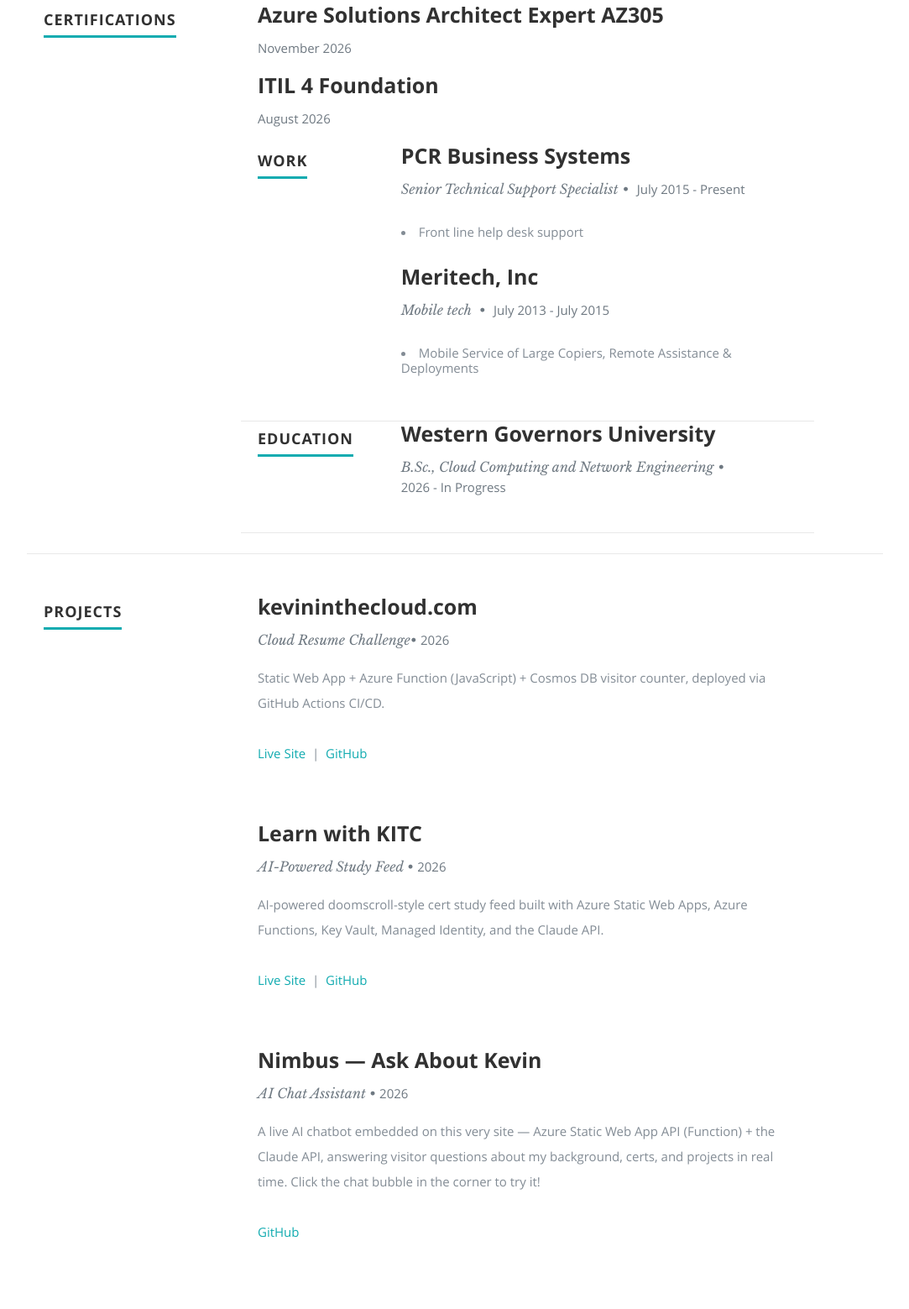
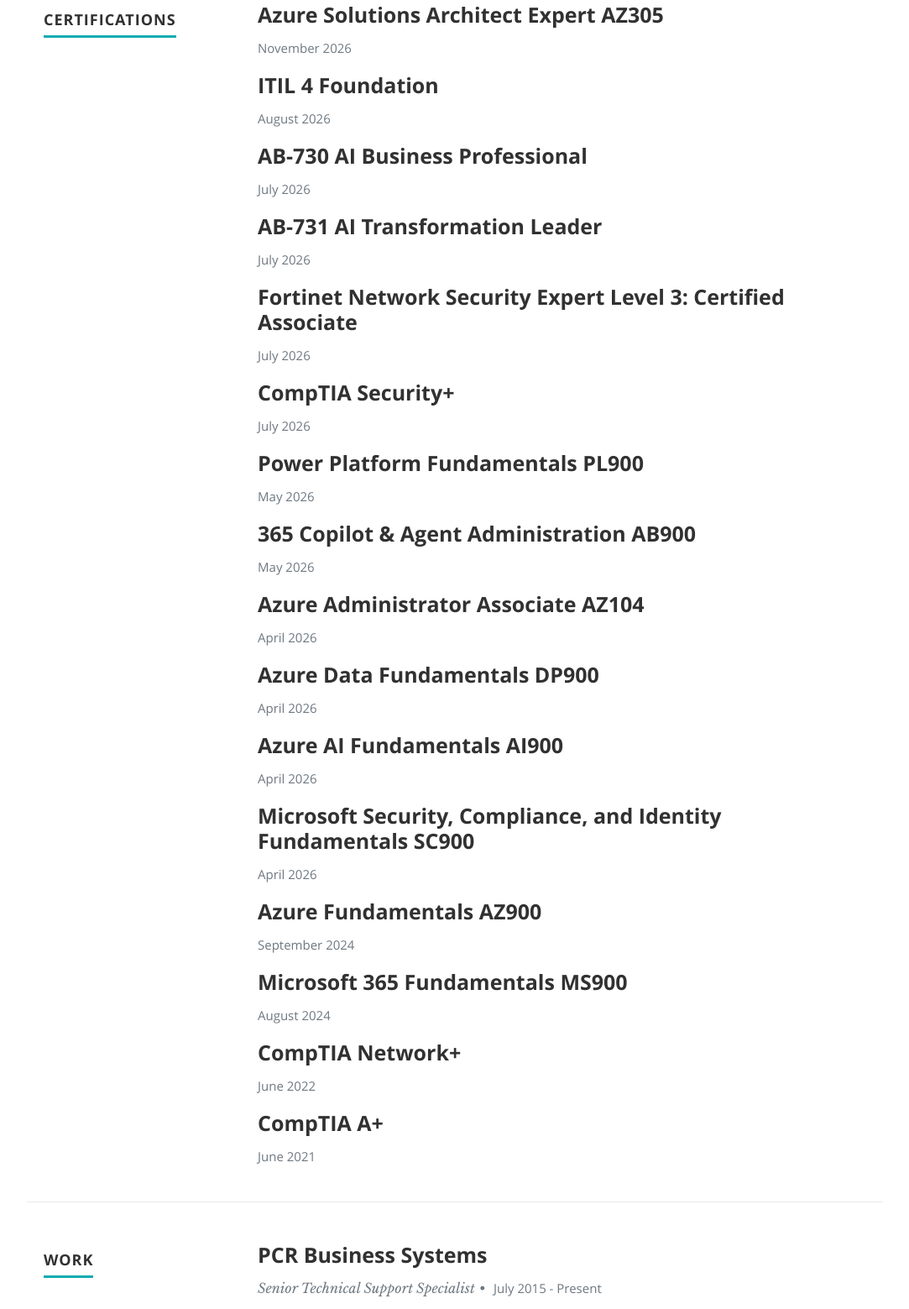
Before and after one commit to kamcqui/azure-resume, a plain HTML site: page frontend/index.html in a window 1280 px wide. Shown: the part 1241-2800 px from the top of the page at 84% size, without its empty margins (98-1181 px from the left). Drawn offline with nearby package versions, Linux system fonts and the light colour scheme; no server answers.

Commit message:
Update Code

```diff
--- a/frontend/index.html
+++ b/frontend/index.html
@@ -133,6 +133,107 @@
          </div>
       </div> <!-- item end -->
 
+      <div class="row item">
+         <div class="twelve columns">
+            <h3>AB-730 AI Business Professional</h3>
+            <p class="info"><em class="date">July 2026</em></p>
+         </div>
+      </div> <!-- item end -->
+
+      <div class="row item">
+         <div class="twelve columns">
+            <h3>AB-731 AI Transformation Leader</h3>
+            <p class="info"><em class="date">July 2026</em></p>
+         </div>
+      </div> <!-- item end -->
+
+      <div class="row item">
+         <div class="twelve columns">
+            <h3>Fortinet Network Security Expert Level 3: Certified Associate</h3>
+            <p class="info"><em class="date">July 2026</em></p>
+         </div>
+      </div> <!-- item end -->
+
+      <div class="row item">
+         <div class="twelve columns">
+            <h3>CompTIA Security+</h3>
+            <p class="info"><em class="date">July 2026</em></p>
+         </div>
+      </div> <!-- item end -->
+
+      <div class="row item">
+         <div class="twelve columns">
+            <h3>Power Platform Fundamentals PL900</h3>
+            <p class="info"><em class="date">May 2026</em></p>
+         </div>
+      </div> <!-- item end -->
+
+      <div class="row item">
+         <div class="twelve columns">
+            <h3>365 Copilot & Agent Administration AB900</h3>
+            <p class="info"><em class="date">May 2026</em></p>
+         </div>
+      </div> <!-- item end -->
+
+      <div class="row item">
+         <div class="twelve columns">
+            <h3>Azure Administrator Associate AZ104</h3>
+            <p class="info"><em class="date">April 2026</em></p>
+         </div>
+      </div> <!-- item end -->
+
+      <div class="row item">
+         <div class="twelve columns">
+            <h3>Azure Data Fundamentals DP900</h3>
+            <p class="info"><em class="date">April 2026</em></p>
+         </div>
+      </div> <!-- item end -->
+
+      <div class="row item">
+         <div class="twelve columns">
+            <h3>Azure AI Fundamentals AI900</h3>
+            <p class="info"><em class="date">April 2026</em></p>
+         </div>
+      </div> <!-- item end -->
+
+      <div class="row item">
+         <div class="twelve columns">
+            <h3>Microsoft Security, Compliance, and Identity Fundamentals SC900</h3>
+            <p class="info"><em class="date">April 2026</em></p>
+         </div>
+      </div> <!-- item end -->
+
+      <div class="row item">
+         <div class="twelve columns">
+            <h3>Azure Fundamentals AZ900</h3>
+            <p class="info"><em class="date">September 2024</em></p>
+         </div>
+      </div> <!-- item end -->
+
+      <div class="row item">
+         <div class="twelve columns">
+            <h3>Microsoft 365 Fundamentals MS900</h3>
+            <p class="info"><em class="date">August 2024</em></p>
+         </div>
+      </div> <!-- item end -->
+
+      <div class="row item">
+         <div class="twelve columns">
+            <h3>CompTIA Network+</h3>
+            <p class="info"><em class="date">June 2022</em></p>
+         </div>
+      </div> <!-- item end -->
+
+      <div class="row item">
+         <div class="twelve columns">
+            <h3>CompTIA A+</h3>
+            <p class="info"><em class="date">June 2021</em></p>
+         </div>
+      </div> <!-- item end -->
+
+   </div> <!-- main-col end -->
+
+</div> <!-- End Education -->
       <!-- Work
       ----------------------------------------------- -->
       <div class="row work">
```
